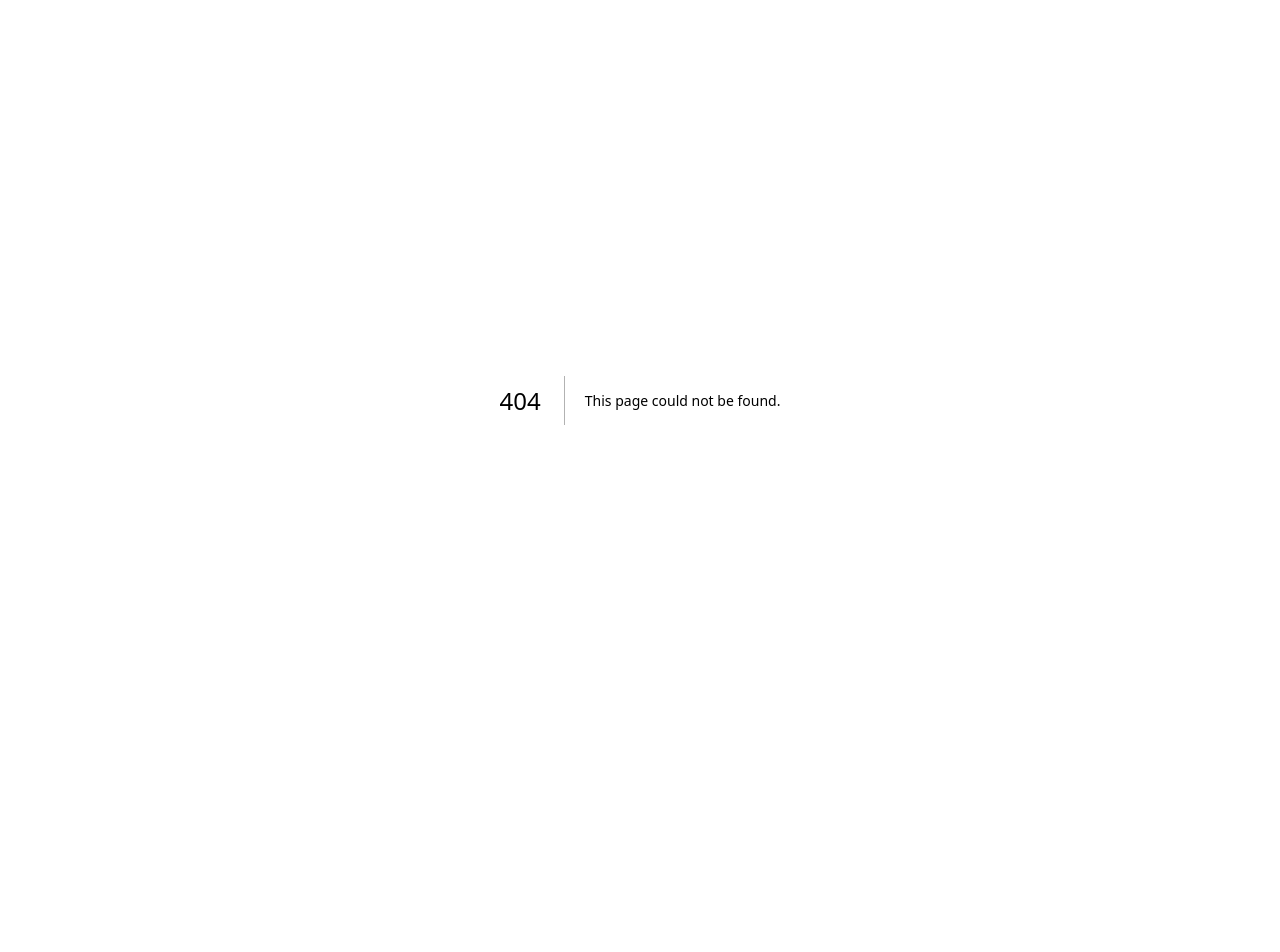
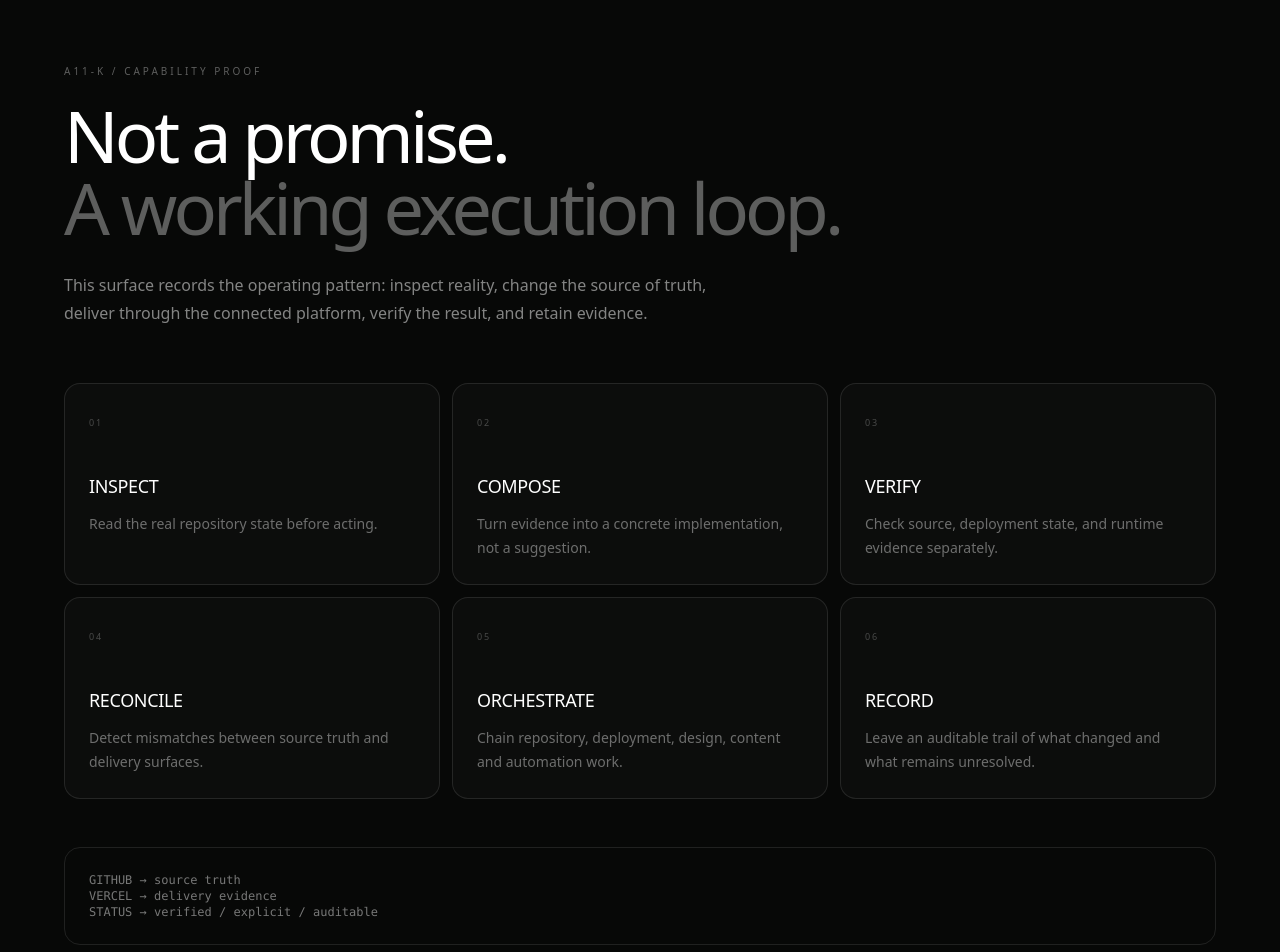
Before and after one commit to Mind-Reply/A11-K, a Next.js app: page /capability in a window 1280 px wide. Before the commit this address had no page. Shown: the top 952 px of the page. Before the commit the page ends 800 px from the top, so only its background shows below. Built offline with nearby package versions, Linux system fonts and the light colour scheme.

Commit message:
feat: add live capability proof surface

```diff
--- /dev/null
+++ b/app/capability/page.tsx
@@ -0,0 +1,34 @@
+const capabilities = [
+  ['INSPECT', 'Read the real repository state before acting.'],
+  ['COMPOSE', 'Turn evidence into a concrete implementation, not a suggestion.'],
+  ['VERIFY', 'Check source, deployment state, and runtime evidence separately.'],
+  ['RECONCILE', 'Detect mismatches between source truth and delivery surfaces.'],
+  ['ORCHESTRATE', 'Chain repository, deployment, design, content and automation work.'],
+  ['RECORD', 'Leave an auditable trail of what changed and what remains unresolved.'],
+];
+
+export default function CapabilityProof() {
+  return (
+    <main className="min-h-screen bg-[#070807] px-6 py-16 text-white sm:px-10 lg:px-16">
+      <div className="mx-auto max-w-6xl">
+        <p className="text-[10px] uppercase tracking-[.3em] text-white/35">A11-K / capability proof</p>
+        <h1 className="mt-5 max-w-4xl text-5xl font-light tracking-[-.055em] sm:text-7xl">Not a promise.<br /><span className="text-white/35">A working execution loop.</span></h1>
+        <p className="mt-7 max-w-2xl text-base leading-7 text-white/50">This surface records the operating pattern: inspect reality, change the source of truth, deliver through the connected platform, verify the result, and retain evidence.</p>
+        <div className="mt-14 grid gap-3 sm:grid-cols-2 lg:grid-cols-3">
+          {capabilities.map(([title, body], i) => (
+            <article key={title} className="rounded-2xl border border-white/10 bg-white/[.025] p-6">
+              <span className="text-[9px] tracking-[.2em] text-white/25">0{i + 1}</span>
+              <h2 className="mt-10 text-lg font-medium tracking-[-.02em]">{title}</h2>
+              <p className="mt-3 text-sm leading-6 text-white/40">{body}</p>
+            </article>
+          ))}
+        </div>
+        <div className="mt-12 rounded-2xl border border-white/10 p-6 font-mono text-xs text-white/45">
+          <div>GITHUB  → source truth</div>
+          <div>VERCEL  → delivery evidence</div>
+          <div>STATUS  → verified / explicit / auditable</div>
+        </div>
+      </div>
+    </main>
+  );
+}
```
